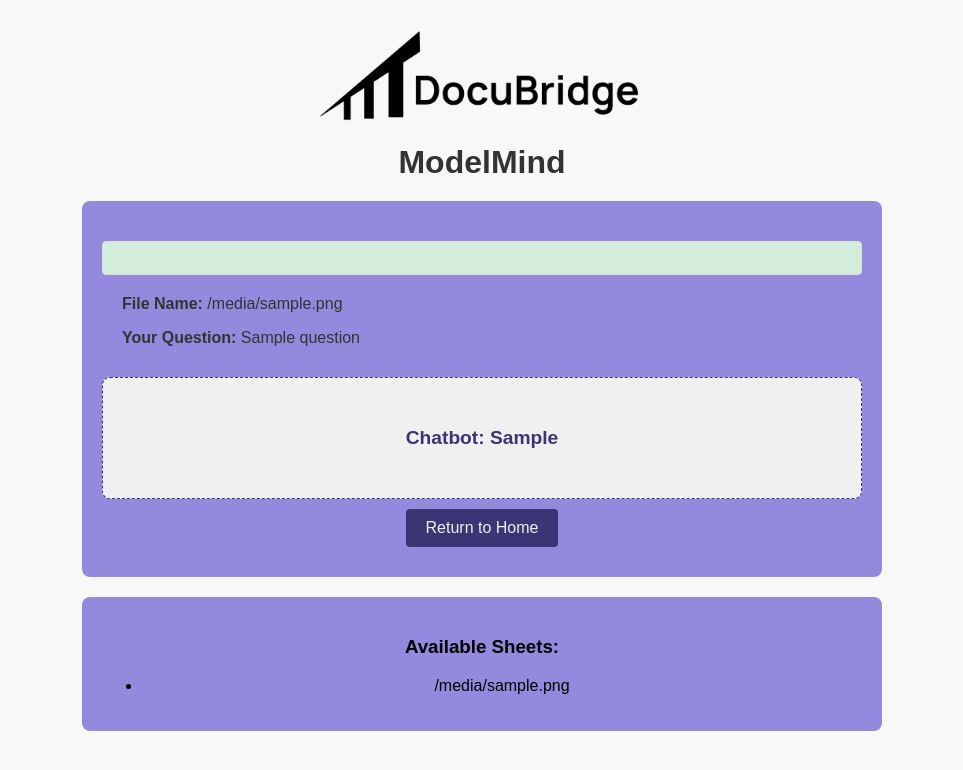
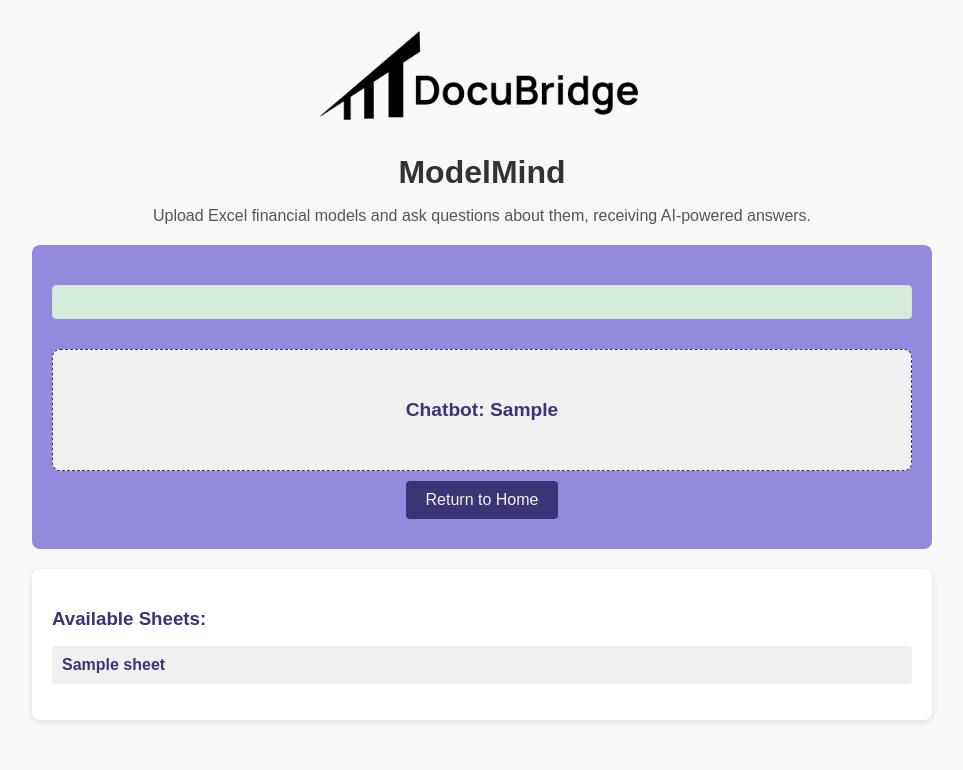
Before and after one commit to JoeA108/DocuBridge, a Flask app: template templates/upload_success.html in a window 1280 px wide. Shown: the top 770 px of the page, without its empty margins (158-1121 px from the left). Run offline with Flask 3, Linux system fonts and the light colour scheme; the template is opened without the code that fills it: most values are stand-ins (such as "Sample title", 1, 10 or a date in 2020).

Commit message:
Changed HTML of upload success page

```diff
--- a/templates/upload_success.html
+++ b/templates/upload_success.html
@@ -1,19 +1,14 @@
 <!DOCTYPE html>
 <html lang="en">
 <head>
-    <div class="logo-container">
-        <a href="/">
-            <img src="static/logo.png" alt="DocuBridge Logo" class="logo">
-        </a>
-    </div>
     <meta charset="utf-8">
     <meta name="viewport" content="width=device-width, initial-scale=1.0">
-    <title>Upload Status - ModelMind</title>
+    <title>DocuBridge Project</title>
     <style>
         body {
             text-align: center;
             font-family: Arial, sans-serif;
-            max-width: 800px;
+            max-width: 900px;
             margin: 0 auto;
             padding: 20px;
             background-color: #f8f8f8;
@@ -22,26 +17,72 @@
             max-width: 1200px;
             margin: 0 auto;
             padding: 0 20px;
+            text-align: center;
         }
         .logo {
-            text-align: center;
             height: 120px;
             width: auto;
             transition: all 0.3s ease;
         }
         h1 {
             text-align: center;
-            font-family: Arial, sans-serif;
             font-size: 2em;
-            margin-top: 0;
-            margin-bottom: 20px;
+            margin-top: 10px;
+            margin-bottom: 10px;
             color: #333;
         }
-        .content-container {
+        p.heading-subtext {
+            font-size: 16px;
+            color: #555;
+            margin-bottom: 20px;
+        }
+        .form-container, .content-container {
             background-color: #938ade;
             padding: 20px;
             border-radius: 8px;
             margin-top: 20px;
+            color: #fff;
+        }
+        .form-group {
+            margin-bottom: 16px;
+            text-align: left;
+        }
+        label {
+            display: block;
+            margin-bottom: 5px;
+            font-weight: bold;
+        }
+        input[type="file"], input[type="text"], textarea {
+            width: 100%;
+            padding: 8px;
+            border: 1px solid #ddd;
+            border-radius: 4px;
+            box-sizing: border-box;
+        }
+        textarea {
+            height: 100px;
+            resize: vertical;
+        }
+        .submit-btn, .btn {
+            background-color: #3b3575;
+            color: #f0f0f0;
+            padding: 10px 20px;
+            border: none;
+            border-radius: 4px;
+            cursor: pointer;
+            font-size: 16px;
+            transition: all 0.2s ease;
+            text-decoration: none;
+            display: inline-block;
+            margin: 10px 0;
+        }
+        .submit-btn:hover, .btn:hover {
+            background-color: #2f2b5f;
+        }
+        .file-note {
+            font-size: 12px;
+            color: #000;
+            margin-top: 5px;
         }
         .alert {
             padding: 16px;
@@ -57,22 +98,6 @@
         .alert.error {
             background-color: #f8d7da;
             color: #721c24;
-        }
-        .btn {
-            background-color: #3b3575;
-            color: #f0f0f0;
-            padding: 10px 20px;
-            border: none;
-            border-radius: 4px;
-            cursor: pointer;
-            font-size: 16px;
-            transition: all 0.2s ease;
-            text-decoration: none;
-            display: inline-block;
-            margin: 10px 0;
-        }
-        .btn:hover {
-            background-color: #2f2b5f;
         }
         .chatbot {
             background-color: #f0f0f0;
@@ -93,10 +118,56 @@
         .details p {
             margin-bottom: 8px;
         }
+        .sheet-section, .preview-section {
+            background-color: #fff;
+            color: #333;
+            padding: 20px;
+            border-radius: 8px;
+            margin-top: 20px;
+            box-shadow: 0 2px 6px rgba(0,0,0,0.1);
+            text-align: left;
+        }
+        .sheet-section h3, .preview-section h3 {
+            color: #3b3575;
+            margin-bottom: 10px;
+        }
+        .sheet-list {
+            list-style-type: none;
+            padding-left: 0;
+        }
+        .sheet-list li {
+            background-color: #f0f0f0;
+            padding: 10px;
+            margin-bottom: 6px;
+            border-radius: 4px;
+            font-weight: bold;
+            color: #3b3575;
+        }
+        .preview-section table {
+            width: 100%;
+            border-collapse: collapse;
+            margin-top: 10px;
+            font-size: 14px;
+        }
+        .preview-section th, .preview-section td {
+            border: 1px solid #ccc;
+            padding: 8px;
+            text-align: left;
+        }
+        .preview-section th {
+            background-color: #938ade;
+            color: white;
+        }
     </style>
 </head>
 <body>
+    <div class="logo-container">
+        <a href="/">
+            <img src="static/logo.png" alt="ModelMind Logo" class="logo">
+        </a>
+    </div>
     <h1>ModelMind</h1>
+    <p class="heading-subtext">Upload Excel financial models and ask questions about them, receiving AI-powered answers.</p>
 
     <div class="content-container">
         {% if error %}
@@ -113,29 +184,29 @@
             {% endif %}
         {% else %}
             <div class="alert success">{{ message }}</div>
-            <div class="details">
-                <p><strong>File Name:</strong> {{ filename }}</p>
-                <p><strong>Your Question:</strong> {{ question }}</p>
-            </div>
             <div class="chatbot">
                 <p><strong>Chatbot:</strong> {{ ai_response }}</p>
             </div>
         {% endif %}
         <a href="/" class="btn">Return to Home</a>
     </div>
-    <div class="content-container">
-        {% if sheet_names %}
+
+    {% if sheet_names %}
+        <div class="sheet-section">
             <h3>Available Sheets:</h3>
-            <ul>
+            <ul class="sheet-list">
                 {% for sheet in sheet_names %}
-                    <li>{{ filename }}</li>
+                    <li>{{ sheet }}</li>
                 {% endfor %}
             </ul>
-        {% endif %}
-        {% if preview_data %}
+        </div>
+    {% endif %}
+
+    {% if preview_data %}
+        <div class="preview-section">
             <h3>Data Preview:</h3>
             <div>{{ preview_data | safe }}</div>
-        {% endif %}
-    </div>
+        </div>
+    {% endif %}
 </body>
 </html>
```
